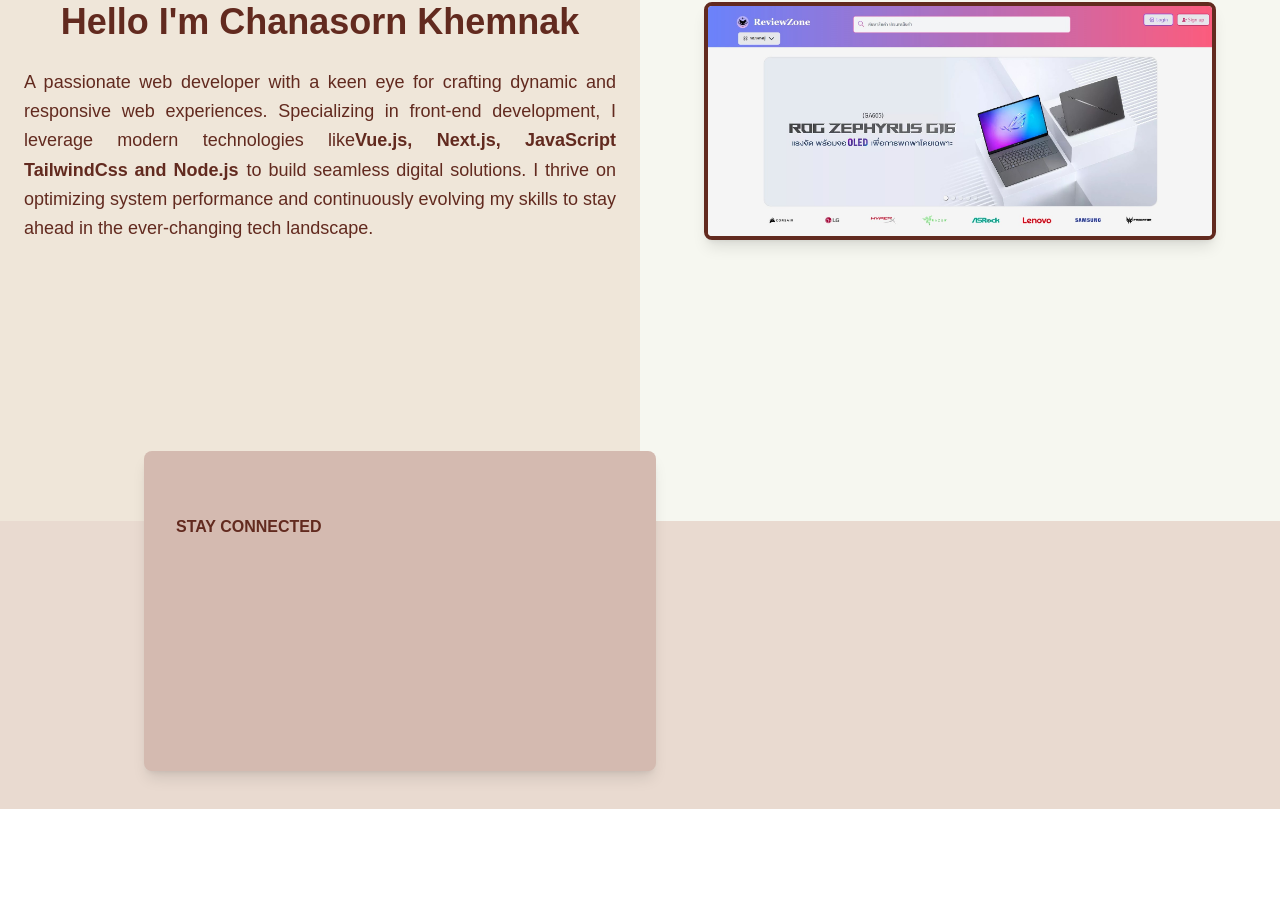
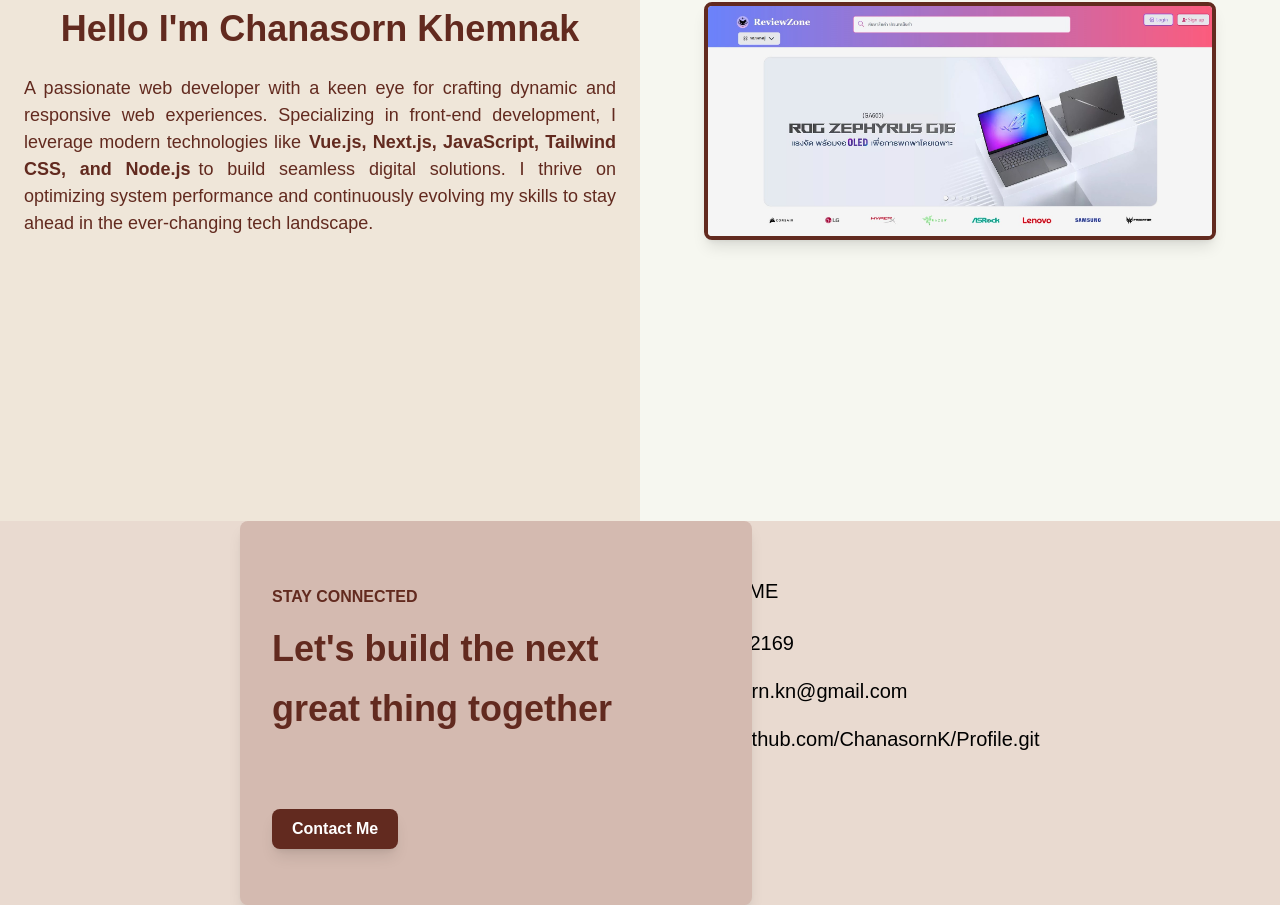
Before and after one commit to ChanasornK/Profile, a Next.js app: page / in a window 1280 px wide. Shown: the part 1079-1984 px from the top of the page. Before the commit the page ends 1888 px from the top, so only its background shows below. Built offline with nearby package versions, Linux system fonts and the light colour scheme.

Commit message:
about page

```diff
--- a/pages/about.js
+++ b/pages/about.js
@@ -1,9 +1,31 @@
-import React from 'react'
-import Navbar from './component/navbar'
+import React from "react";
+import Navbar from "./component/navbar";
 const about = () => {
   return (
-    <div className='bg-[#D4C8BE] w-full h-dvh'><Navbar/></div>
-  )
-}
+    <>
+      <div className="bg-white w-full h-dvh  ">
+        <Navbar />
+        <div className="w-full h-dvh bg-[#D4C8BE] pt-48 ">
+          <div className="bg-[#D4C8BE] w-full text-[#622A1F] font-[M_PLUS_Rounded_1c] text-lg font-bold">
+            <div className="ml-72 font-bold font-[M_PLUS_Rounded_1c] ">MORE ABOUT ME</div>
+            <div className="ml-72 mt-10 text-[#622A1F] font-[M_PLUS_Rounded_1c] text-5xl font-bold relative">
+              Frontend Developer
+              <div className="absolute top-28 right-96 transform -translate-y-1/2 w-80 h-80  rounded-full overflow-hidden">
+                <img
+                  className="w-full h-full object-cover"
+                  src="/profile2.jpg"
+                  alt="Profile"
+                />
+              </div>
+            </div>
+            <div className="ml-72 mt-10 font-bold font-[M_PLUS_Rounded_1c]">
+              I'm Chanasorn Khemnak
+            </div>
+          </div>
+        </div>
+      </div>
+    </>
+  );
+};
 
-export default about
+export default about;
--- a/pages/contact.js
+++ b/pages/contact.js
@@ -2,7 +2,7 @@
 import Navbar from "./component/navbar";
 const contact = () => {
   return (
-    <div className="w-full h-dvh bg-[#D4C8BE]">
+    <div className="w-full h-dvh bg-[#D4C8BE] ">
       <Navbar />
     </div>
   );
--- a/pages/index.js
+++ b/pages/index.js
@@ -4,10 +4,15 @@
 import { useRouter } from "next/router";
 import Navbar from "./component/navbar";
 import { FaReact } from "react-icons/fa";
-
+import { FaPhoneAlt } from "react-icons/fa";
+import { IoMail } from "react-icons/io5";
+import { FaGithub } from "react-icons/fa";
 const Index = () => {
   const fullText = "Frontend Developer";
   const router = useRouter();
+  const contact=()=>{
+    router.push('./contact')
+  }
   return (
     <>
       <Head>
@@ -51,12 +56,12 @@
             <h1 className="text-[#622A1F] font-[M_PLUS_Rounded_1c] text-4xl font-extrabold leading-tight">
               Hello I'm Chanasorn Khemnak
             </h1>
-            <p className="max-w-2xl mt-6 text-[#622A1F] font-[M_PLUS_Rounded_1c] text-lg text-justify leading-relaxed">
+            <p className="max-w-2xl mt-6 text-[#622A1F] font-[M_PLUS_Rounded_1c] text-lg text-justify leading-normal ">
               A passionate web developer with a keen eye for crafting dynamic
               and responsive web experiences. Specializing in front-end
               development, I leverage modern technologies like
-              <strong className="mr-2">
-                Vue.js, Next.js, JavaScript TailwindCss and Node.js
+              <strong className="mx-2">
+                Vue.js, Next.js, JavaScript, Tailwind CSS, and Node.js
               </strong>
               to build seamless digital solutions. I thrive on optimizing system
               performance and continuously evolving my skills to stay ahead in
@@ -72,10 +77,43 @@
           />
         </div>
       </div>
-      <div className="w-full h-72 bg-[#E9DAD0]">
-        <div className="absolute bottom-[-1050px] left-36 h-80 bg-[#D4BAB0] w-lg shadow-lg rounded-lg">
-          <div className="mt-16 ml-8 text-[#622A1F] font-[M_PLUS_Rounded_1c] font-semibold ">
-            STAY CONNECTED
+      <div className="w-full h-96 flex bg-[#E9DAD0] relative">
+        <div className="w-1/2 h-72 relative">
+          <div className="absolute bottom-[-24] left-60 h-96 bg-[#D4BAB0] w-lg shadow-lg rounded-lg">
+            <div className="mt-16 ml-8 text-[#622A1F] font-[M_PLUS_Rounded_1c] font-semibold">
+              STAY CONNECTED
+              <div className="mt-5">
+                <p className="font-[M_PLUS_Rounded_1c] font-bold text-4xl">
+                  Let's build the next
+                </p>
+                <p className="font-[M_PLUS_Rounded_1c] font-bold text-4xl mt-5">
+                  great thing together
+                </p>
+                <button onClick={contact}
+                  className="cursor-pointer bg-[#622A1F]  text-white font-semibold py-2 px-5
+                rounded-lg shadow-lg transition-all duration-300 ease-in-out transform hover:scale-125 mt-20"
+                >
+                  Contact Me
+                </button>
+              </div>
+            </div>
+          </div>
+        </div>
+        <div className="w-1/2 h-72 text-black pt-10   ">
+          <div className="text-black mt-4 text-xl font-[M_PLUS_Rounded_1c] font-semibol ml-2">
+            CONTACT ME
+          </div>
+          <div className="text-black mt-6 ml-2 flex items-center space-x-2 text-xl">
+            <FaPhoneAlt />
+            <span>095-8462169</span>
+          </div>
+          <div className="text-black mt-5 ml-2 flex items-center space-x-2 text-xl">
+            <IoMail />
+            <span>chanasorn.kn@gmail.com</span>
+          </div>
+          <div className="text-black mt-5 ml-2 flex items-center space-x-2 text-xl">
+            <FaGithub />
+            <span>https://github.com/ChanasornK/Profile.git</span>
           </div>
         </div>
       </div>
```
Also changed, not shown: public/profile2.jpg (added).
